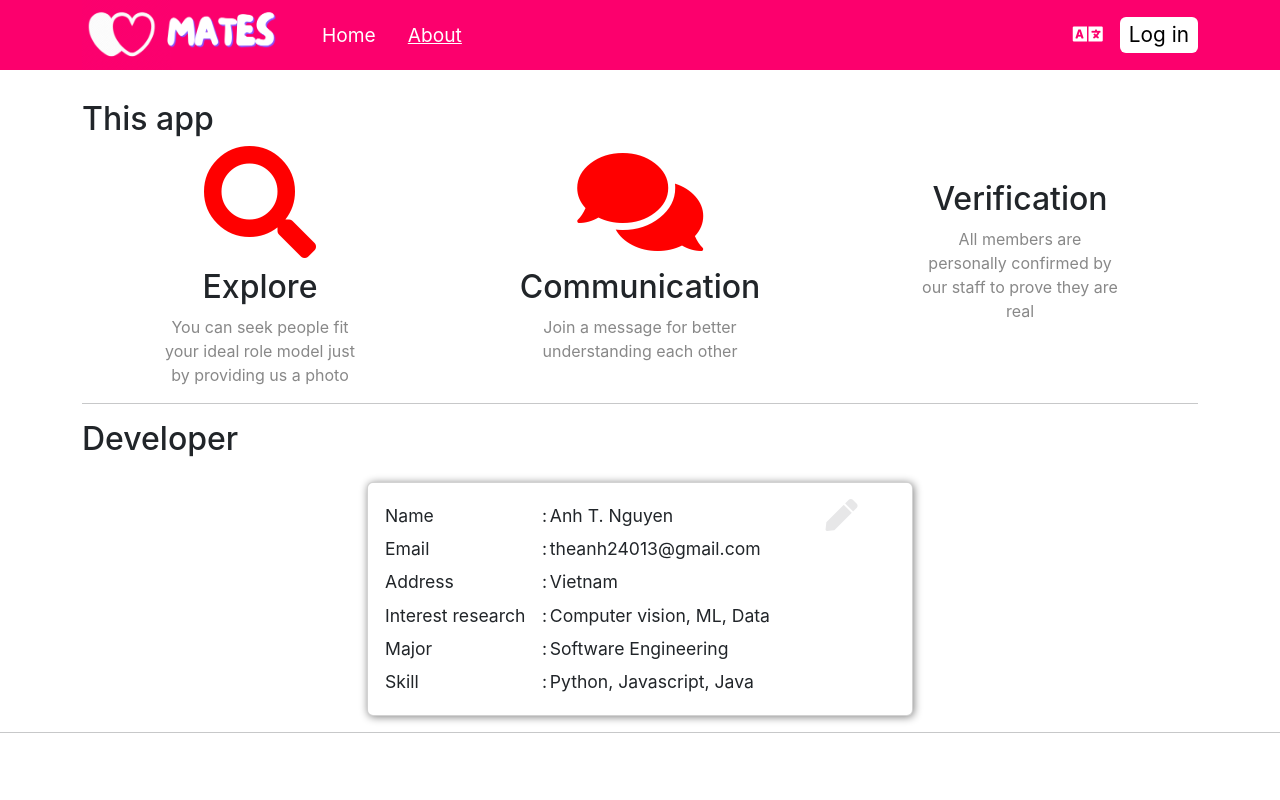
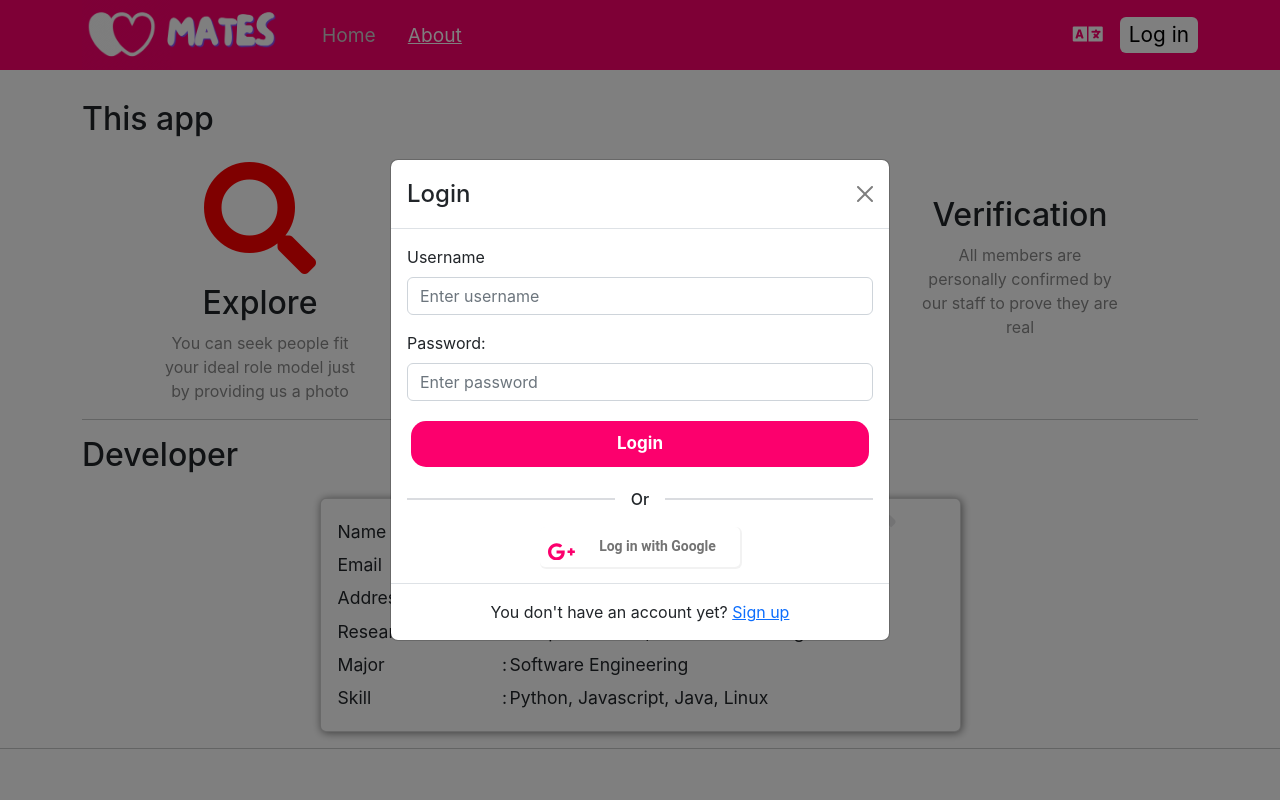
Before and after one commit to anh-nt24/Mates-DatingApp, a React (Create React App) app in the folder client/: page /about in a window 1280 px wide. Both pictures are taken after a click on the button "Log in". Shown: the top 800 px of the page. Built offline with nearby package versions, Linux system fonts and the light colour scheme; some icons are missing.

Commit message:
login modal UI

```diff
--- a/client/package.json
+++ b/client/package.json
@@ -10,6 +10,7 @@
     "react": "^18.2.0",
     "react-bootstrap": "^2.7.2",
     "react-dom": "^18.2.0",
+    "react-google-login": "^5.2.2",
     "react-router-dom": "^6.10.0",
     "react-scripts": "5.0.1",
     "styled-components": "^5.3.9",
--- a/client/src/App.js
+++ b/client/src/App.js
@@ -2,6 +2,7 @@ import HomePage from './pages/HomePage';
 import {BrowserRouter, Routes, Route } from 'react-router-dom';
 import Home from './pages/HomePage/Home';
 import About from './pages/HomePage/About';
+import SignUp from './pages/SignIn/SignUp';
 
 const App = () => {
     return (
@@ -11,6 +12,7 @@ const App = () => {
                     <Route index element={<Home/> }></Route>
                     <Route path='about' element={<About />} />
                 </Route>
+                <Route path="/signup" element={<SignUp />} />
             </Routes>
         </BrowserRouter>
     );
--- /dev/null
+++ b/client/src/components/Modals/Login.js
@@ -0,0 +1,54 @@
+import Modal from 'react-bootstrap/Modal';
+import Button from 'react-bootstrap/Button';
+import GoogleLogin from 'react-google-login'
+import { Link } from 'react-router-dom';
+
+const Login = ({isOpened, setOpenning}) => {
+    const handleClose = () => {
+        setOpenning(false);
+    }
+    return (
+        <Modal show={isOpened} onHide={handleClose} aria-labelledby="contained-modal-title-vcenter" centered>
+            <Modal.Header closeButton>
+                <Modal.Title>Login</Modal.Title>
+            </Modal.Header>
+                <Modal.Body>
+                    <form>
+                        <div className="form-group">
+                            <label htmlFor="inputUserName">Username</label>
+                            <input className="form-control mt-2" placeholder="Enter username" type="text" id="inputUserName" />
+                        </div>
+                        <div className="mt-3 form-group">
+                            <label htmlFor="inputPassword">Password:</label>
+                            <input className="form-control mt-2" placeholder="Enter password" type="password" id="inputPassword" />
+                        </div>
+                        <div className='w-100 p-1 mt-3'>
+                            <Button variant="primary" className=" w-100 m-auto account-button" onClick={handleClose}>
+                                Login
+                            </Button>
+                        </div>
+                        <div class="striped">
+                            <span class="striped-line"></span>
+                            <span class="striped-text">Or</span>
+                            <span class="striped-line"></span>
+                        </div>
+                        <div className="d-flex justify-content-center">
+                            <button type="button" className="google-button text-center btn">
+                                <span className="google-button__icon google-button__icon--plus">
+                                    <svg viewBox="0 0 93 60" xmlns="http://www.w3.org/2000/svg"><path d="M.12 28.862C.375 13.725 14.29.47 29.428.974c7.253-.337 14.07 2.82 19.626 7.252-2.37 2.694-4.826 5.29-7.45 7.716-6.677-4.615-16.174-5.934-22.852-.603-9.552 6.606-9.987 22.206-.798 29.318 8.936 8.11 25.826 4.083 28.295-8.333-5.597-.084-11.21 0-16.806-.182-.013-3.34-.027-6.678-.013-10.016 9.357-.028 18.714-.043 28.085.028.56 7.856-.477 16.217-5.303 22.712-7.31 10.283-21.983 13.285-33.43 8.88C7.29 53.37-.848 41.235.12 28.862zm75.643-11.167h8.347c.014 2.792.028 5.598.056 8.39 2.792.028 5.598.028 8.39.056v8.348c-2.792.028-5.584.042-8.39.07-.028 2.805-.042 5.597-.056 8.39h-8.36c-.03-2.793-.03-5.585-.057-8.376l-8.39-.084V26.14c2.793-.027 5.584-.04 8.39-.056.014-2.805.042-5.597.07-8.39z" fill="	#fc006d"/></svg>
+                                </span>
+                                <span className="google-button__text">Log in with Google</span>
+                            </button>
+                        </div>
+                    </form>
+                </Modal.Body>
+            <Modal.Footer>
+                    <div className='mt-1 mx-auto'>
+                        You don't have an account yet? <Link to="/signup">Sign up</Link>
+                    </div>
+            </Modal.Footer>
+        </Modal>
+    )
+}
+
+export default Login;
--- a/client/src/components/NavBar.js
+++ b/client/src/components/NavBar/index.js
@@ -1,7 +1,9 @@
 import styled from 'styled-components';
-import logo from '../images/logo.png';
+import logo from '../../images/logo.png';
 import Container from 'react-bootstrap/Container';
 import { NavLink } from 'react-router-dom';
+import { useState } from 'react';
+import LoginModal from '../Modals/Login';
 
 const Nav = styled.nav`
     width: 100%;
@@ -21,7 +23,7 @@ const Language = styled.button`
     }
 `;
 
-const Login = styled.button`
+const LoginButton = styled.button`
     color: #000;
     font-size: 1.3rem;
     background-color: #fff;
@@ -31,14 +33,11 @@ const Login = styled.button`
     }
 `;
 
-const NavItem = styled.span`
-    color: #fff;
-    font-size: 1.3rem;
-    font-weight: bold;
-    cursor: pointer;
-`;
-
 const NavBar = ({authToken}) => {
+    const [isOpened, setOpenning] = useState(false);
+    const handleClick = () => {
+        setOpenning(true);
+    }
     return (
         <Nav>
             <Container className='d-flex justify-content-between align-items-center'>
@@ -46,14 +45,16 @@ const NavBar = ({authToken}) => {
                     <LogoImg src={logo} alt="" />
                 </div>
                 <div className='me-auto ms-4'>
-                    <NavLink to='/' className={({ isActive }) => isActive ? 'mx-3 nav-active link-style-none' : 'mx-3 link-style-none'}>Home</NavLink>
-                    <NavLink to='/about' className={({ isActive }) => isActive ? 'mx-3 nav-active link-style-none' : 'mx-3 link-style-none'}>About</NavLink>
+                    <NavLink to='/' className={({ isActive }) => isActive ? 'mx-3 nav-active link-style-none' : 'text-muted mx-3 link-style-none'}>Home</NavLink>
+                    <NavLink to='/about' className={({ isActive }) => isActive ? 'mx-3 nav-active link-style-none' : 'text-muted mx-3 link-style-none'}>About</NavLink>
                 </div>
                 <div>
                     <Language className='btn pe-3'><i className="fa fa-thin fa-language"></i></Language>
-                    {!authToken && <Login className='btn'>Log in</Login>}
+                    {!authToken && <LoginButton onClick={handleClick} className='btn'>Log in</LoginButton>}
                 </div>
             </Container>
+
+            {isOpened && (<LoginModal setOpenning={setOpenning} isOpened={isOpened}/>)}
         </Nav>
     );
 }
--- a/client/src/components/Styles/styles.css
+++ b/client/src/components/Styles/styles.css
@@ -1,3 +1,7 @@
+.text-muted {
+    color: #ccc !important;
+}
+
 .homepage-body {
     background: var(--primary-bg-color);
     background: var(--linear-bg-color);
@@ -87,3 +91,76 @@
 .zoom:hover {
     transform: scale(1.03);
 }
+
+/* SIGN IN */
+.google-button {
+    height: 40px;
+    border-width: 0;
+    background: white;
+    color: #737373;
+    border-radius: 5px;
+    white-space: nowrap;
+    box-shadow: 1px 1px 0px 1px rgba(0,0,0,0.05);
+    transition-property: background-color, box-shadow;
+    transition-duration: 150ms;
+    transition-timing-function: ease-in-out;
+    padding: 0;
+}
+
+.google-button:focus,
+.google-button:hover {
+    box-shadow: 1px 4px 5px 1px rgba(0,0,0,0.1);
+}
+
+.google-button:active {
+    background-color: #e5e5e5;
+    box-shadow: none;
+    transition-duration: 10ms;
+}
+.google-button__icon {
+    display: inline-block;
+    vertical-align: middle;
+    margin: 8px 0 8px 8px;
+    width: 18px;
+    height: 18px;
+    box-sizing: border-box;
+}
+
+.google-button__icon--plus {
+    width: 27px;
+}
+
+.google-button__text {
+    display: inline-block;
+    vertical-align: middle;
+    padding: 0 24px;
+    font-size: 14px;
+    font-weight: bold;
+    font-family: 'Roboto',arial,sans-serif;
+}
+
+.striped {
+    display: flex;
+    flex-direction: row;
+    justify-content: center;
+    align-items: center;
+    margin: 1rem 0;
+}
+
+.striped-line {
+    flex: auto;
+    flex-basis: auto;
+    border: none;
+    outline: none;
+    height: 2px;
+    background: #dadce0;
+}
+
+.striped-text {
+    font-family: inherit;
+    font-size: 1rem;
+    font-weight: 500;
+    line-height: inherit;
+    color: var(--color-black);
+    margin: 0 1rem;
+}
--- a/client/src/pages/HomePage/About.js
+++ b/client/src/pages/HomePage/About.js
@@ -32,7 +32,7 @@ const About = ({authToken}) => {
         <>
             <Container style={{marginTop: "30px"}}>
                 <Row>
-                    <h2>This app</h2>
+                    <h2 className='mb-4'>This app</h2>
                     <Col className="text-center" lg="4" md="6">
                         <i className="icon-as-img fa fas fa-search"></i>
                         <h3 className='explore-heading'>Explore</h3>
@@ -54,9 +54,9 @@ const About = ({authToken}) => {
                 <hr />
                 <Row>
                     <h2>Developer</h2>
-                    <Col md="6" className='m-auto'>
-                        <div class="mt-3">
-                            <div class="card zoom" style={{boxShadow: "1px 1px 8px 0 grey"}}>
+                    <Col md="7" className='m-auto'>
+                        <div className="mt-3">
+                            <div className="card zoom" style={{boxShadow: "1px 1px 8px 0 grey"}}>
                                 <div className="card-body position-relative">
                                     <Icon className="fa fa-pen fa-xs edit"></Icon>
                                     <CardTable>
@@ -77,9 +77,9 @@ const About = ({authToken}) => {
                                                 <td>Vietnam</td>
                                             </tr>
                                             <tr>
-                                                <td>Interest research</td>
+                                                <td>Research interests</td>
                                                 <td>:</td>
-                                                <td>Computer vision, ML, Data</td>
+                                                <td>Computer vision, Machine Learning</td>
                                             </tr>
                                             <tr>
                                                 <td>Major</td>
@@ -89,7 +89,7 @@ const About = ({authToken}) => {
                                             <tr>
                                                 <td>Skill</td>
                                                 <td>:</td>
-                                                <td>Python, Javascript, Java</td>
+                                                <td>Python, Javascript, Java, Linux</td>
                                             </tr>
                                         </tbody>
                                     </CardTable>
--- a/client/src/pages/HomePage/Home.js
+++ b/client/src/pages/HomePage/Home.js
@@ -9,8 +9,8 @@ import Container from 'react-bootstrap/Container';
 
 const Home = ({authToken}) => {
 
-    const handleClick = () => {
-        console.log('clicked');
+    const navigateTo = () => {
+        window.location.replace('signup');
     }
     return (
         <>
@@ -23,7 +23,7 @@ const Home = ({authToken}) => {
                         </Col>
                     </Row>
                     <Row>
-                        <button className="account-button" onClick={handleClick}>
+                        <button className="account-button" onClick={navigateTo}>
                             {authToken ? 'Signout' : 'Create an account'}
                         </button>
                     </Row>
@@ -60,7 +60,7 @@ const Home = ({authToken}) => {
                             <div className="card card-custom zoom">
                                 <div className="px-2 d-flex justify-content-between">
                                     <h5 style={{marginBottom: "-5px"}}>Cristine and Robert</h5>
-                                    <i style={{fontSize: "1.5rem"}} class='fas fa-paperclip'></i>
+                                    <i style={{fontSize: "1.5rem"}} className='fas fa-paperclip'></i>
                                 </div>
                                 <hr />
                                 <p className='px-3'>I met my fiancé on Mates during the quarantine for COVID. She is from Lafayette, Indiana and I am from Cleveland, Ohio. We are both Christians who fell madly in love.</p>
@@ -70,7 +70,7 @@ const Home = ({authToken}) => {
                             <div className="card card-custom zoom">
                                 <div className="px-2 d-flex justify-content-between">
                                     <h5 style={{marginBottom: "-5px"}}>Jolie and James</h5>
-                                    <i style={{fontSize: "1.5rem"}} class='fas fa-paperclip'></i>
+                                    <i style={{fontSize: "1.5rem"}} className='fas fa-paperclip'></i>
                                 </div>
                                 <hr />
                                 <p className='px-3'>I was feeling lonely back in my hometown because most of my friends had started romantic relationships while I was abroad. We both decided to download Mates and see what happened. </p>
@@ -83,7 +83,7 @@ const Home = ({authToken}) => {
                             <div className="card card-custom zoom">
                                 <div className="px-2 d-flex justify-content-between">
                                     <h5 style={{marginBottom: "-5px"}}>Sean</h5>
-                                    <i style={{fontSize: "1.5rem"}} class='fas fa-paperclip'></i>
+                                    <i style={{fontSize: "1.5rem"}} className='fas fa-paperclip'></i>
                                 </div>
                                 <hr />
                                 <p className='px-3'>I was feeling lonely back in my hometown because most of my friends had started romantic relationships while I was abroad. We both decided to download Mates and see what happened.</p>
--- a/client/src/pages/HomePage/index.js
+++ b/client/src/pages/HomePage/index.js
@@ -1,4 +1,4 @@
-import HomePageLayout from "../Layouts/HomePage";
+import HomePageLayout from "../Themes/HomePage";
 import Home from "./Home";
 import About from "./About";
 import {Routes, Route } from 'react-router-dom';
--- a/client/src/pages/Layouts/HomePage.js
+++ /dev/null
@@ -1,27 +0,0 @@
-import NavBar from "../../components/NavBar";
-import Home from "../HomePage/Home";
-
-const HomePageLayout = ({authToken, children}) => {
-    return (
-        <>
-            <NavBar authToken={authToken}/>
-            <div>
-                {children}
-            </div>
-            <footer className="p-5 pb-2">
-                <p>
-                    Single people, listen up: If you're looking for love, want to start dating, or just keep it casual, you need to be on Tinder. With over 55 billion matches made, it’s the place to be to meet your next best match. Let’s be real, the dating landscape looks very different today, as most people are meeting online. With Tinder, the world’s most popular free dating app, you have millions of other single people at your fingertips and they’re all ready to meet someone like you. Whether you’re straight or in the LGBTQIA community, Tinder’s here to bring you all the sparks.
-                </p>
-                <p>
-                There really is something for everyone on Tinder. Want to get into a relationship? You got it. Trying to find some new friends? Say no more. New kid on campus and looking to make the most of your college experience? Tinder U’s got you covered. Tinder isn’t your average dating site — it’s the most diverse dating app, where adults of all backgrounds and experiences are invited to make connections, memories, and everything in between.
-                </p>
-                <hr />
-                <div className="text-center">
-                © Copyright Mates.com 2023. All rights reserved.
-                </div>
-            </footer>
-        </>
-    );
-}
-
-export default HomePageLayout;
--- /dev/null
+++ b/client/src/pages/SignIn/SignUp.js
@@ -0,0 +1,11 @@
+import SignInLayout from "../Themes/SignIn";
+
+const SignUp = () => {
+    return (
+        <SignInLayout>
+            hello
+        </SignInLayout>
+    );
+}
+
+export default SignUp;
--- /dev/null
+++ b/client/src/pages/Themes/HomePage.js
@@ -0,0 +1,27 @@
+import NavBar from "../../components/NavBar";
+import Home from "../HomePage/Home";
+
+const HomePageLayout = ({authToken, children}) => {
+    return (
+        <>
+            <NavBar authToken={authToken}/>
+            <div>
+                {children}
+            </div>
+            <footer className="p-5 pb-2">
+                <p>
+                    Single people, listen up: If you're looking for love, want to start dating, or just keep it casual, you need to be on Mates. With over 55 billion matches made, it’s the place to be to meet your next best match. Let’s be real, the dating landscape looks very different today, as most people are meeting online. With Mates, the world’s most popular free dating app, you have millions of other single people at your fingertips and they’re all ready to meet someone like you. Whether you’re straight or in the LGBTQIA community, Tinder’s here to bring you all the sparks.
+                </p>
+                <p>
+                There really is something for everyone on Mates. Want to get into a relationship? You got it. Trying to find some new friends? Say no more. New kid on campus and looking to make the most of your college experience? Mates U’s got you covered. Mates isn’t your average dating site — it’s the most diverse dating app, where adults of all backgrounds and experiences are invited to make connections, memories, and everything in between.
+                </p>
+                <hr />
+                <div className="text-center">
+                © Copyright Mates.com 2023. All rights reserved.
+                </div>
+            </footer>
+        </>
+    );
+}
+
+export default HomePageLayout;
--- /dev/null
+++ b/client/src/pages/Themes/SignIn.js
@@ -0,0 +1,15 @@
+import React from 'react'
+
+
+const SignInLayout = ({ children }) => {
+
+  return (
+    <div className='bg-homepage flex justify-center items-center bg-primary-color fixed top-0 bottom-0 left-0 right-0'>
+        <div className='m-auto'>
+            {children}
+        </div>
+    </div>
+  )
+}
+
+export default SignInLayout
```
Also changed, not shown: 2 other files (tests, documents, lock files or other folders).
